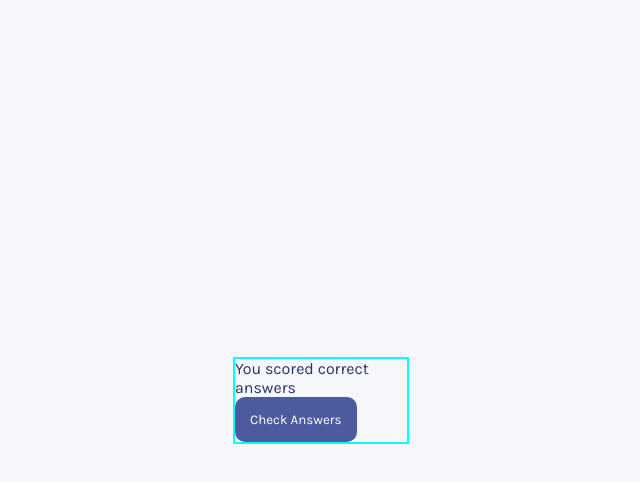
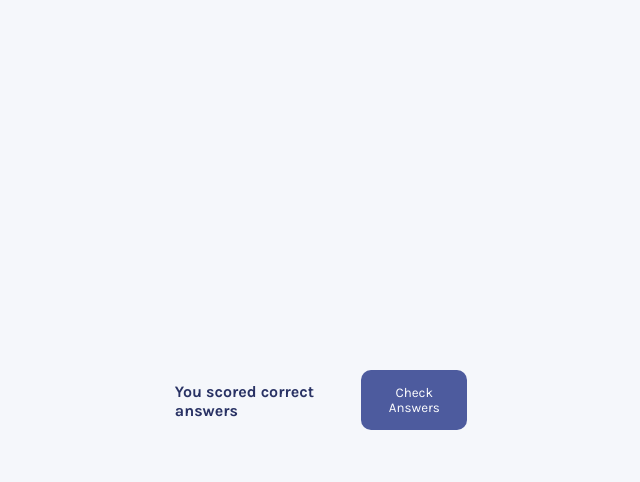
Before and after one commit to Malal0/quizzical, a React (Create React App) app: page / in a window 1280 px wide. Both pictures are taken after a click on the button "Start Quiz". Shown: the top 482 px of the page, without its empty margins (319-959 px from the left). Built offline with nearby package versions, Linux system fonts and the light colour scheme; no server answers.

Commit message:
updated styles

```diff
--- a/src/components/TurnIn.js
+++ b/src/components/TurnIn.js
@@ -1,6 +1,6 @@
 export default function TurnIn(props) {
     return (
-        <div>
+        <div className="turnIn">
             <p>You scored {props.answersCorrect} correct answers</p>
             <button className="submit" onClick={props.handleClick}>check answers</button>
         </div>
--- a/src/index.css
+++ b/src/index.css
@@ -16,7 +16,6 @@ body {
 }
 
 .App {
-  border: 2px solid aqua;
   width: 85%;
   margin: auto;
 }
@@ -31,11 +30,11 @@ body {
 }
 
 .questionContainer {
-  margin-block: 2em;
+  margin-block: 1em;
 }
 
 .question {
-  margin-bottom: 2em;
+  margin-bottom: 1em;
 }
 
 .answerContainer {
@@ -69,3 +68,12 @@ body {
   background-color: #F8BCBC;
   border: none;
 }
+
+.turnIn {
+  width: fit-content;
+  margin: 3em auto;
+  display: flex;
+  align-items: baseline;
+  font-weight: 700;
+  gap: 1em;
+}
```
